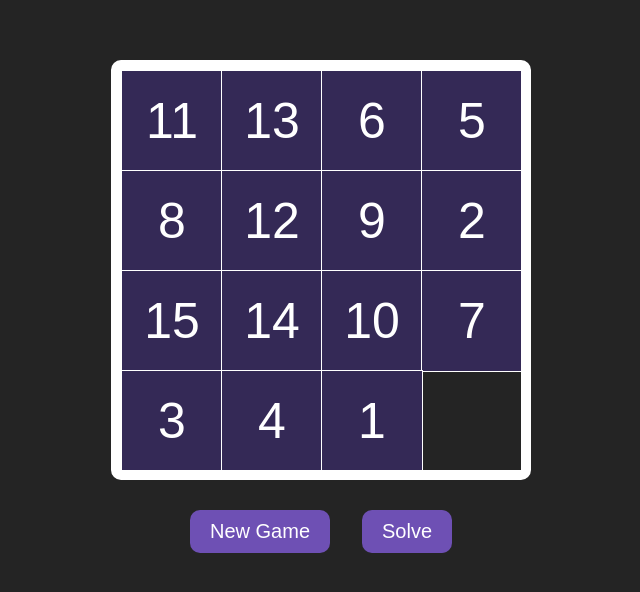
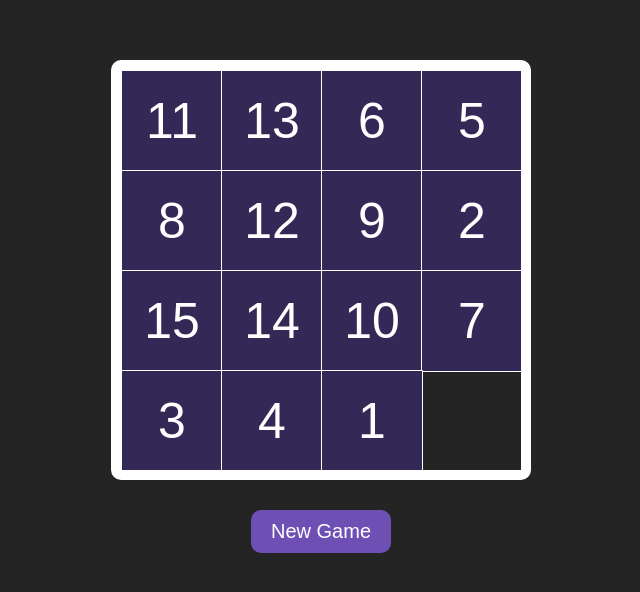
Before and after one commit to ckyever/slide-puzzle, a React (Vite) app in the folder client/: page / in a window 1280 px wide. Shown: the part 126-718 px from the top of the page, without its empty margins (319-959 px from the left). Built offline with nearby package versions, Linux system fonts and the light colour scheme.

Commit message:
Temporarily removed solve button and updated README

```diff
--- a/client/src/components/board/Board.jsx
+++ b/client/src/components/board/Board.jsx
@@ -97,6 +97,10 @@ const Board = () => {
 
             await new Promise((resolve) => {
                 setTileArray((prevTileArray) => {
+
+                    // TODO: This doesn't work if you first move the board around manually then
+                    // click the solve button. It seems to be using the empty tile index of the
+                    // initial board state instead of the current one
                     const emptyTileIndex = prevTileArray.findIndex(tile => tile.value === emptyTileValue);
                     console.log('Empty tile index:', emptyTileIndex);
 
@@ -137,8 +141,6 @@ const Board = () => {
         setMoves([]);
     };
 
-    // CKYTODO: This doesn't work if you first move the board around manually then click the solve button. It seems to be using the
-    // empty tile index of the initial board state instead of the current one
     const solve = async () => {
         try {
             const response = await axios.post("http://localhost:8080/api/puzzle", tileArray);
@@ -170,7 +172,7 @@ const Board = () => {
         </div>
         <div className="actions">
             <Action action={reset} actionText="New Game"/>
-            <Action action={solve} actionText="Solve"/>
+            {/*TODO: Remove solve button until python program is finished <Action action={solve} actionText="Solve"/>*/}
         </div>
     </div>
 }
```
Also changed, not shown: 1 other file (tests, documents, lock files or other folders).
